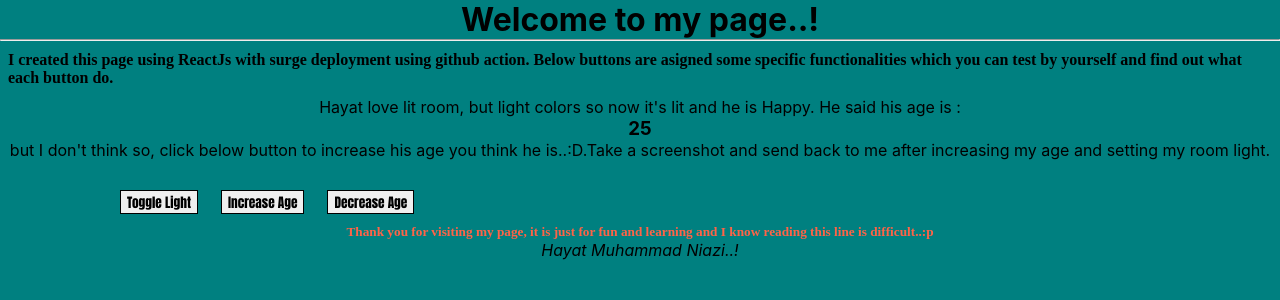
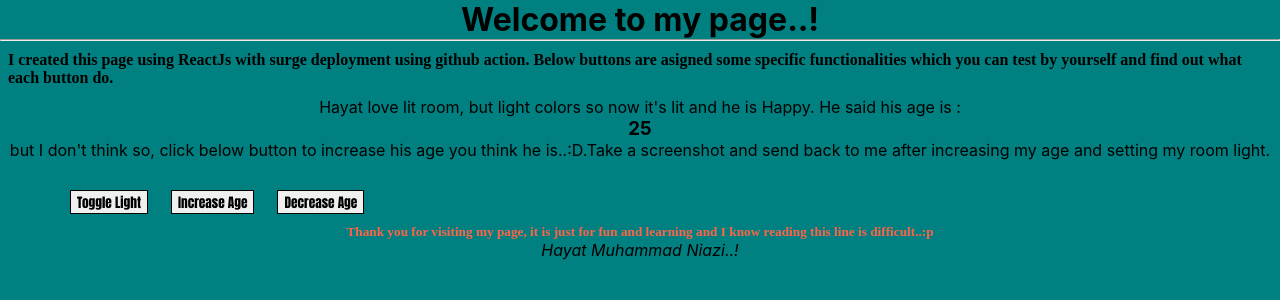
Before and after one commit to hayatniazi/reactstate, a React (Create React App) app: page / in a window 1280 px wide. Shown: the top 300 px of the page. Built offline with nearby package versions, Linux system fonts and the light colour scheme.

Commit message:
css updated for buttons

```diff
--- a/src/Room.css
+++ b/src/Room.css
@@ -67,7 +67,7 @@ p{
   margin-top: 10px;
   margin-bottom: 10px;
   margin-right: 15px;
-  margin-left: 120px;
+  margin-left: 70px;
 
 }
 .m{
```
